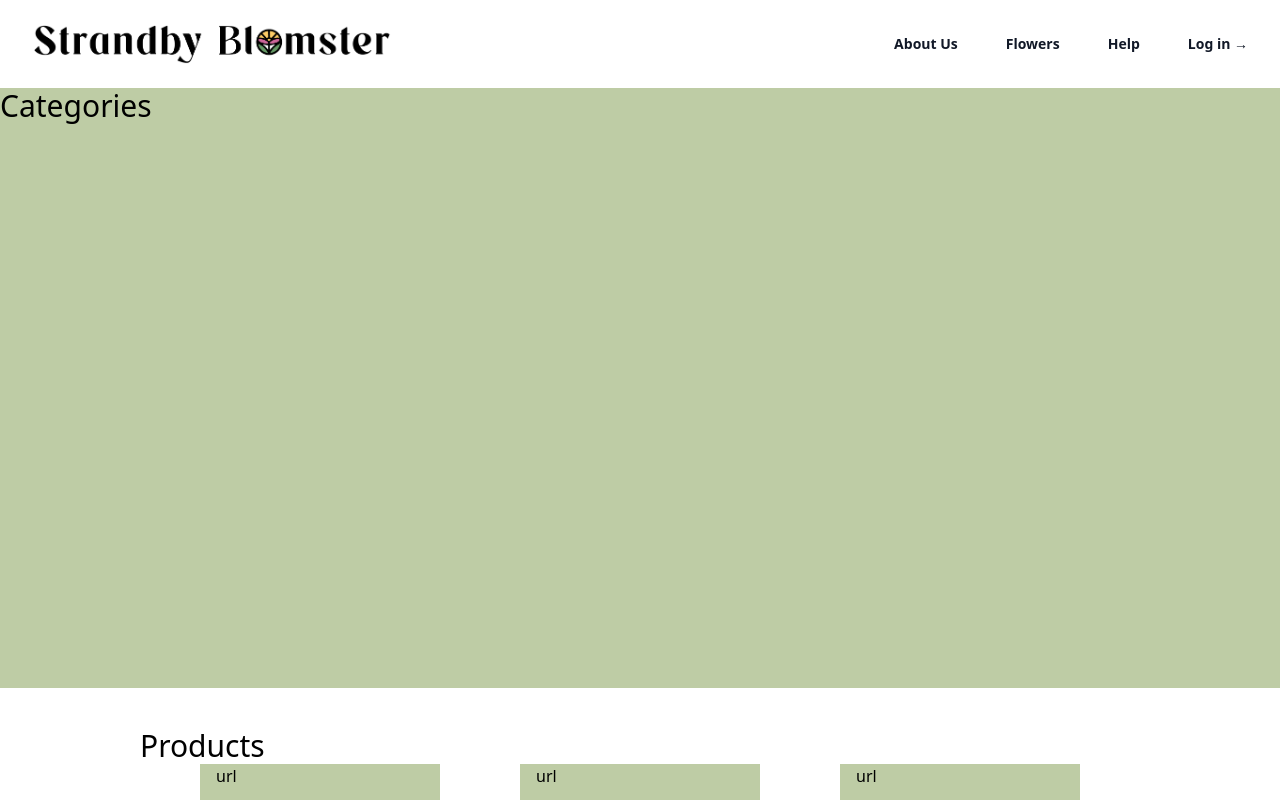
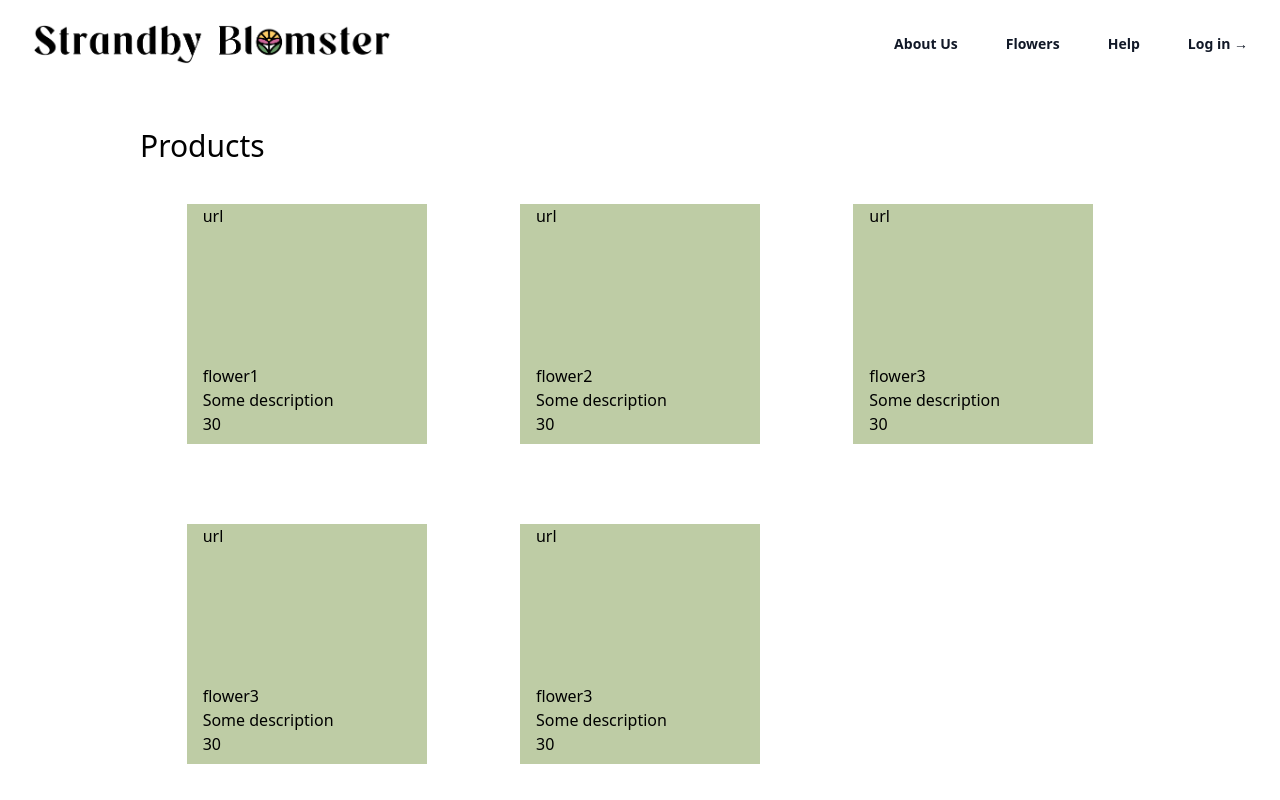
Before and after one commit to kaloyankolev13/strandby-blomster, a Vue app in the folder client/: page /products in a window 1280 px wide. Shown: the top 800 px of the page. Built offline with nearby package versions, Linux system fonts and the light colour scheme.

Commit message:
added grid for the products page

```diff
--- a/client/src/components/NavigationBar.vue
+++ b/client/src/components/NavigationBar.vue
@@ -6,7 +6,7 @@
     >
       <router-link to="/" class="-m-1.5 p-1.5">
         <span class="sr-only">Strandby Blomster</span>
-        <img class="lg:h-10 h-7 w-auto" src="../assets/logo.png" alt="" />
+        <img class="lg:h-10 h-7 w-auto" src="../assets/logo.png" alt="strandbyblomster" />
       </router-link>
       <div class="flex lg:hidden">
         <button
--- a/client/src/views/ProductsView.vue
+++ b/client/src/views/ProductsView.vue
@@ -1,16 +1,17 @@
 <template>
-    <div class='h-[600px] bg-primary'>
+    <!-- <div class='h-[600px] bg-primary'>
         <h1 class='text-3xl'>Categories</h1>
-    </div>
+    </div> -->
     <div class='container mx-auto m-10'>
         <h1 class='text-3xl'>Products</h1>
-        <div class='flex justify-center'>
-        <div v-for='product in products' :key='product.name' class='mx-10 bg-primary h-60 w-60 px-4'>
-            <div class='h-40'> {{ product.image }}</div>
-            <h2>{{product.name}}</h2>
+        <div class=' grid grid-cols-3 place-items-center'>
+            <div v-for='product in products' :key='product.name' class='m-10 bg-primary h-60 w-60 px-4 '>
+                <router-link :to="{ name: 'product', params: { id: product.id } }" >
+                <div class='h-40'> {{ product.image }}</div>
+                <h2>{{product.name}}</h2>
             <p>{{product.description}}</p>
             <p>{{product.price}}</p>
-            <router-link :to="{ name: 'product', params: { id: product.id } }" >Hello</router-link>
+        </router-link>
         </div>
     </div>
     </div>
@@ -35,7 +36,8 @@ const products = ref([
         price:30,
         image:'url'
 
-    },    {
+    },
+    {
         id:3,
         name:'flower3',
         description:'Some description',
@@ -43,6 +45,23 @@ const products = ref([
         image:'url'
 
     },
+    {
+        id:3,
+        name:'flower3',
+        description:'Some description',
+        price:30,
+        image:'url'
+
+    },
+    {
+        id:3,
+        name:'flower3',
+        description:'Some description',
+        price:30,
+        image:'url'
+
+    },
+
 ])
 
 </script>
```
